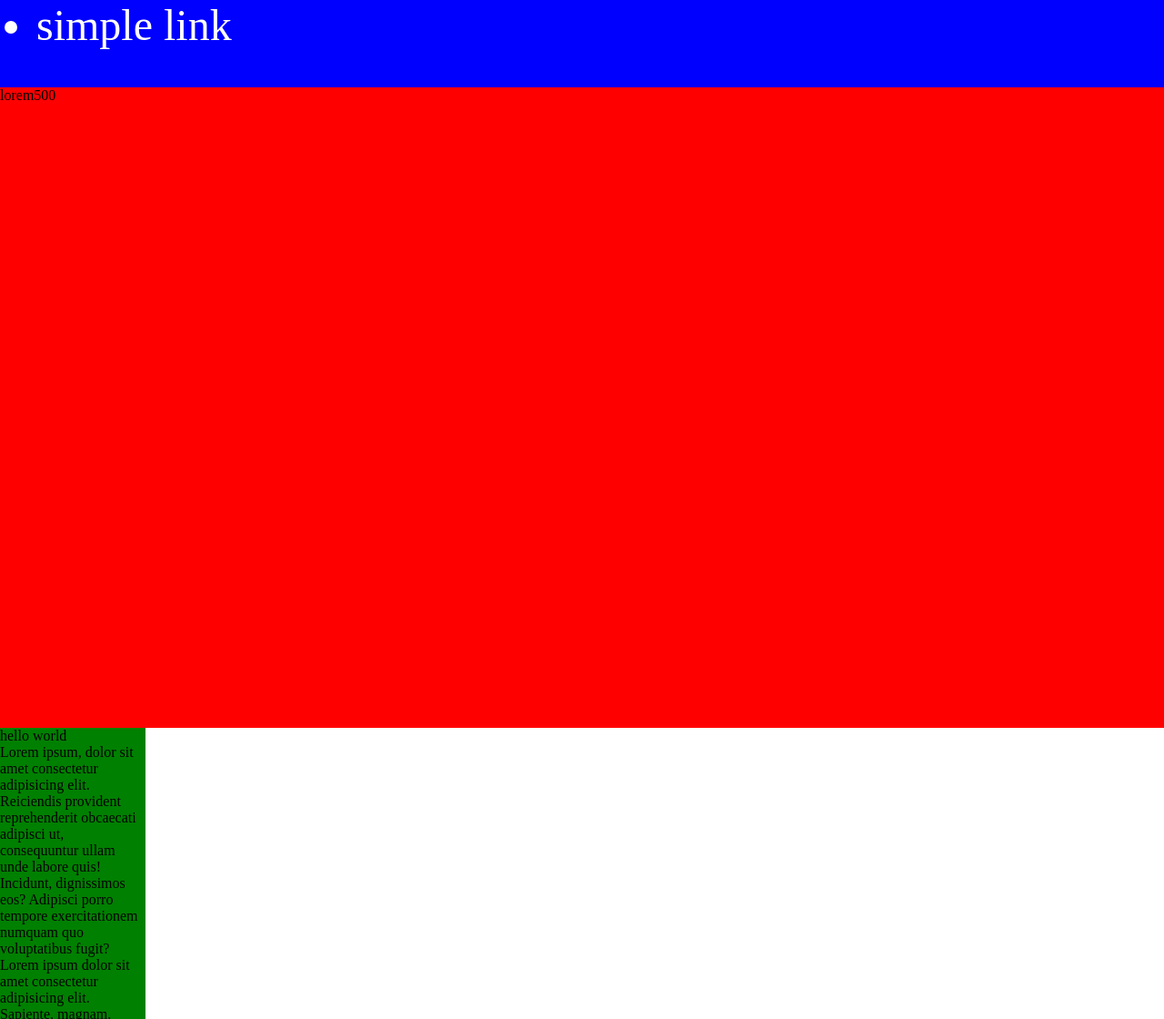
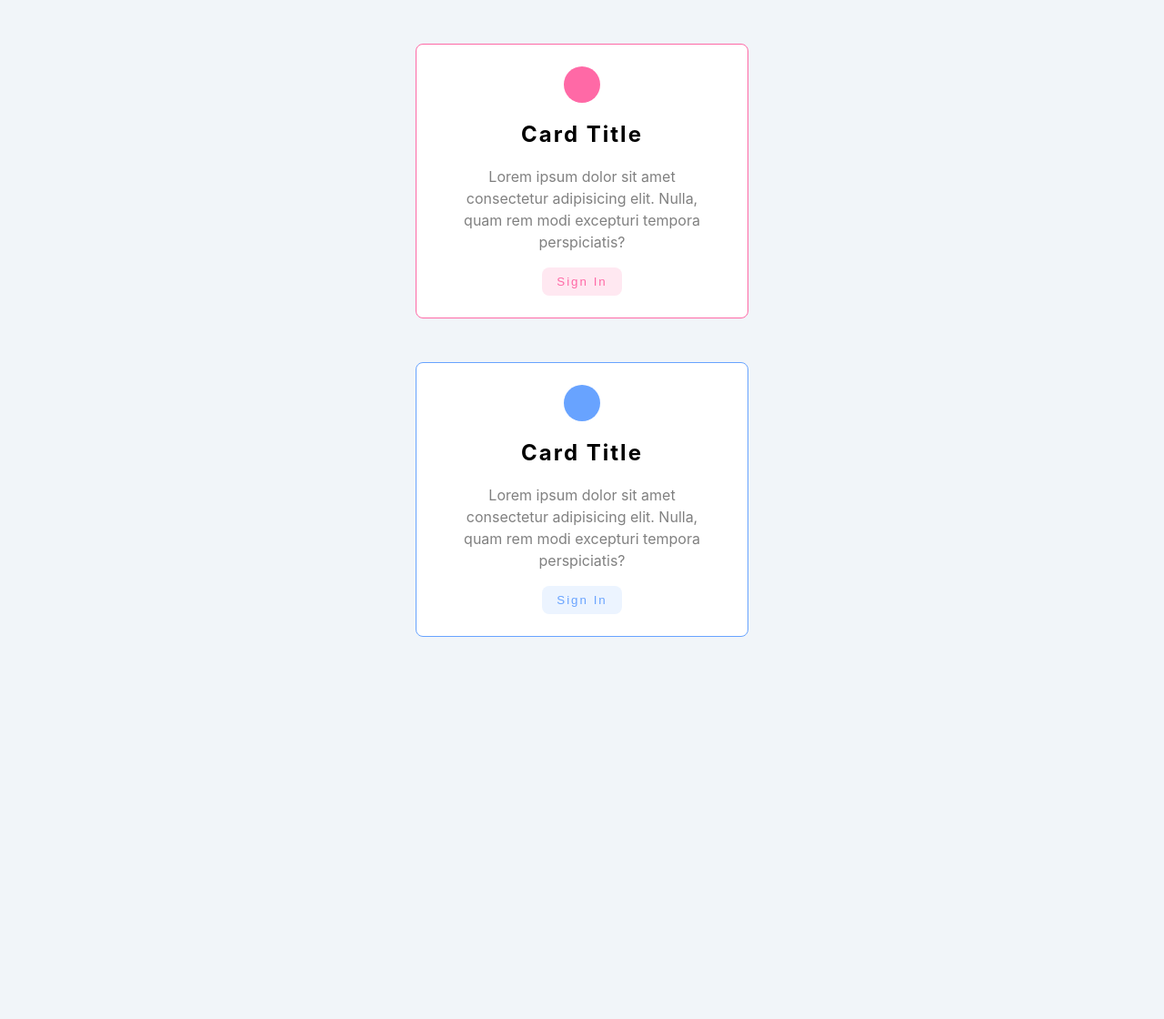
Before and after one commit to draklelnn230/CSS-Project, a plain HTML site: page index.html in a window 1280 px wide. Shown: the whole page at 91% size. After the commit the page ends 800 px from the top, so only its background shows below. Drawn offline with Linux system fonts and the light colour scheme.

Commit message:
Working with Box Model

```diff
--- a/index.html
+++ b/index.html
@@ -4,31 +4,28 @@
     <meta charset="UTF-8" />
     <meta http-equiv="X-UA-Compatible" content="IE=edge" />
     <meta name="viewport" content="width=device-width, initial-scale=1.0" />
-    <title>CSS Fudamentals</title>
+    <title>CSS Tutorials</title>
+    <!-- styles -->
     <link rel="stylesheet" href="./main.css" />
   </head>
   <body>
-    <ul class="navbar">
-      <li>simple link</li>
-    </ul>
-    <div class="banner">lorem500</div>
-    <div class="example">
-      <p>hello world</p>
-      <p>
-        Lorem ipsum, dolor sit amet consectetur adipisicing elit. Reiciendis
-        provident reprehenderit obcaecati adipisci ut, consequuntur ullam unde
-        labore quis! Incidunt, dignissimos eos? Adipisci porro tempore
-        exercitationem numquam quo voluptatibus fugit?
+    <div class="card card-1">
+      <div class="icon"></div>
+      <h2 class="title">Card Title</h2>
+      <p class="text">
+        Lorem ipsum dolor sit amet consectetur adipisicing elit. Nulla, quam rem
+        modi excepturi tempora perspiciatis?
       </p>
-      <p>
-        Lorem ipsum dolor sit amet consectetur adipisicing elit. Sapiente,
-        magnam. Aspernatur inventore perspiciatis minus ea consequatur excepturi
-        voluptates minima ab, quos voluptate, doloremque esse enim aliquam
-        sapiente? Deserunt dolorem harum nulla sed quis tempora unde atque quae
-        tempore qui, impedit aut nisi magni perspiciatis. Sequi consequuntur
-        blanditiis amet nam alias.
+      <button class="btn btn-pink">sign in</button>
+    </div>
+    <div class="card card-2">
+      <div class="icon"></div>
+      <h2 class="title">Card Title</h2>
+      <p class="text">
+        Lorem ipsum dolor sit amet consectetur adipisicing elit. Nulla, quam rem
+        modi excepturi tempora perspiciatis?
       </p>
-      <p>hello world</p>
+      <button class="btn btn-blue">sign in</button>
     </div>
   </body>
 </html>
--- a/main.css
+++ b/main.css
@@ -1,21 +1,56 @@
-* {
-  margin: 0;
+body {
+  font-family: -apple-system, BlinkMacSystemFont, "Segoe UI", Roboto, Oxygen,
+    Ubuntu, Cantarell, "Open Sans", "Helvetica Neue", sans-serif;
+  background: #f1f5f9;
+}
+.card {
+  background: #fff;
+  padding: 1.5rem 2rem;
+  text-align: center;
+  max-width: 300px;
+  margin: 3rem auto;
+  border-radius: 0.5rem;
+  border: 1px solid transparent;
 }
 
-.navbar {
-  background: blue;
-  height: 6rem;
-  color: white;
-  font-size: 3rem;
+.card-1 {
+  border-color: #ff69a6;
 }
-
-.banner {
-  background: red;
-  min-height: calc(100vh - 6rem);
+.icon {
+  width: 40px;
+  height: 40px;
+  border-radius: 50%;
+  margin: 0 auto;
 }
-.example {
-  background: green;
-  width: 10rem;
-  height: 20rem;
-  overflow: scroll;
+.card-1 .icon {
+  background: #ff69a6;
 }
+.title {
+  text-transform: capitalize;
+  letter-spacing: 2px;
+}
+.text {
+  line-height: 1.5;
+  color: grey;
+}
+.btn {
+  text-transform: capitalize;
+  border: transparent;
+  border-radius: 0.5rem;
+  padding: 0.5rem 1rem;
+  letter-spacing: 2px;
+}
+.btn-pink {
+  background: #ffe8f1;
+  color: #ff69a6;
+}
+.btn-blue {
+  background: #ecf4ff;
+  color: #68a3ff;
+}
+.card-2 .icon {
+  background: #68a3ff;
+}
+.card-2 {
+  border-color: #68a3ff;
+}
```
